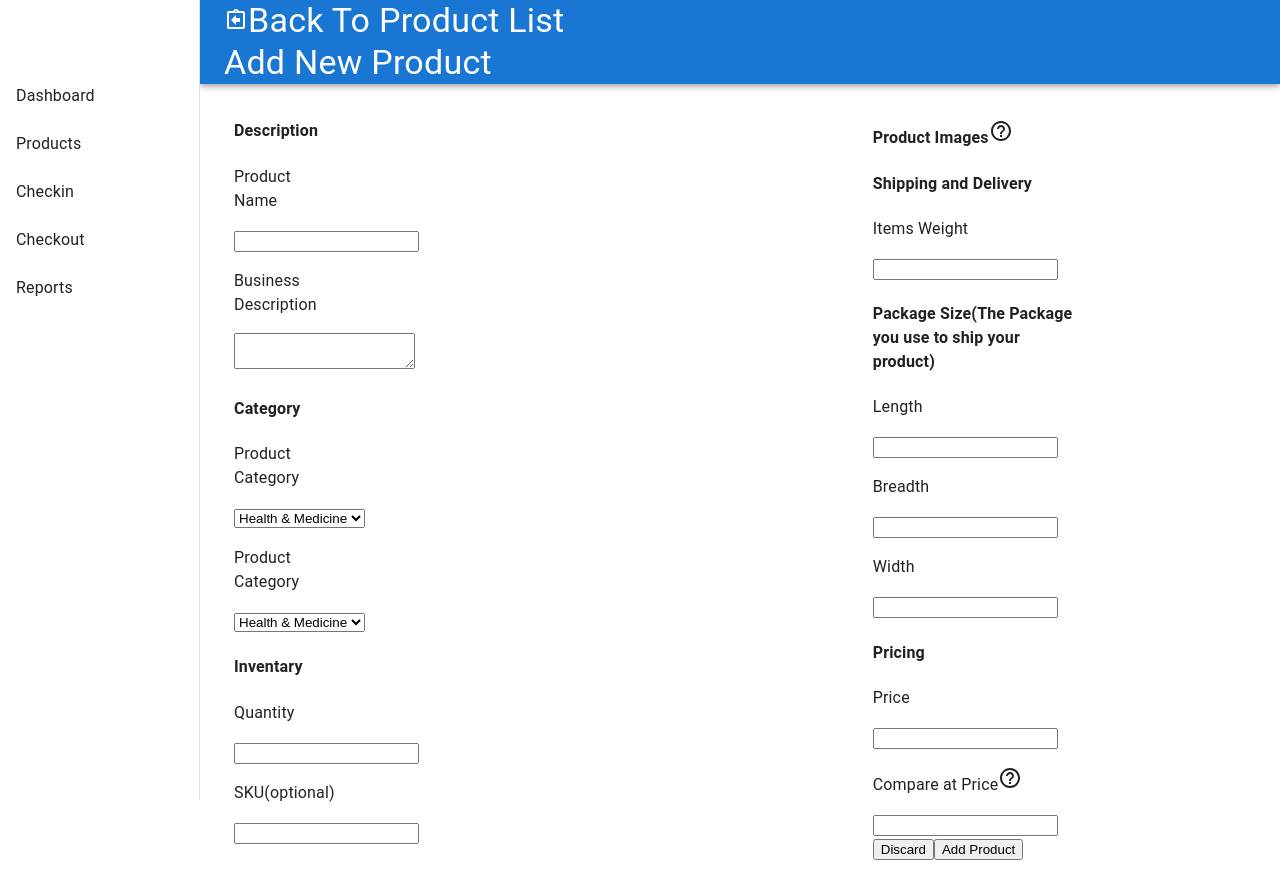
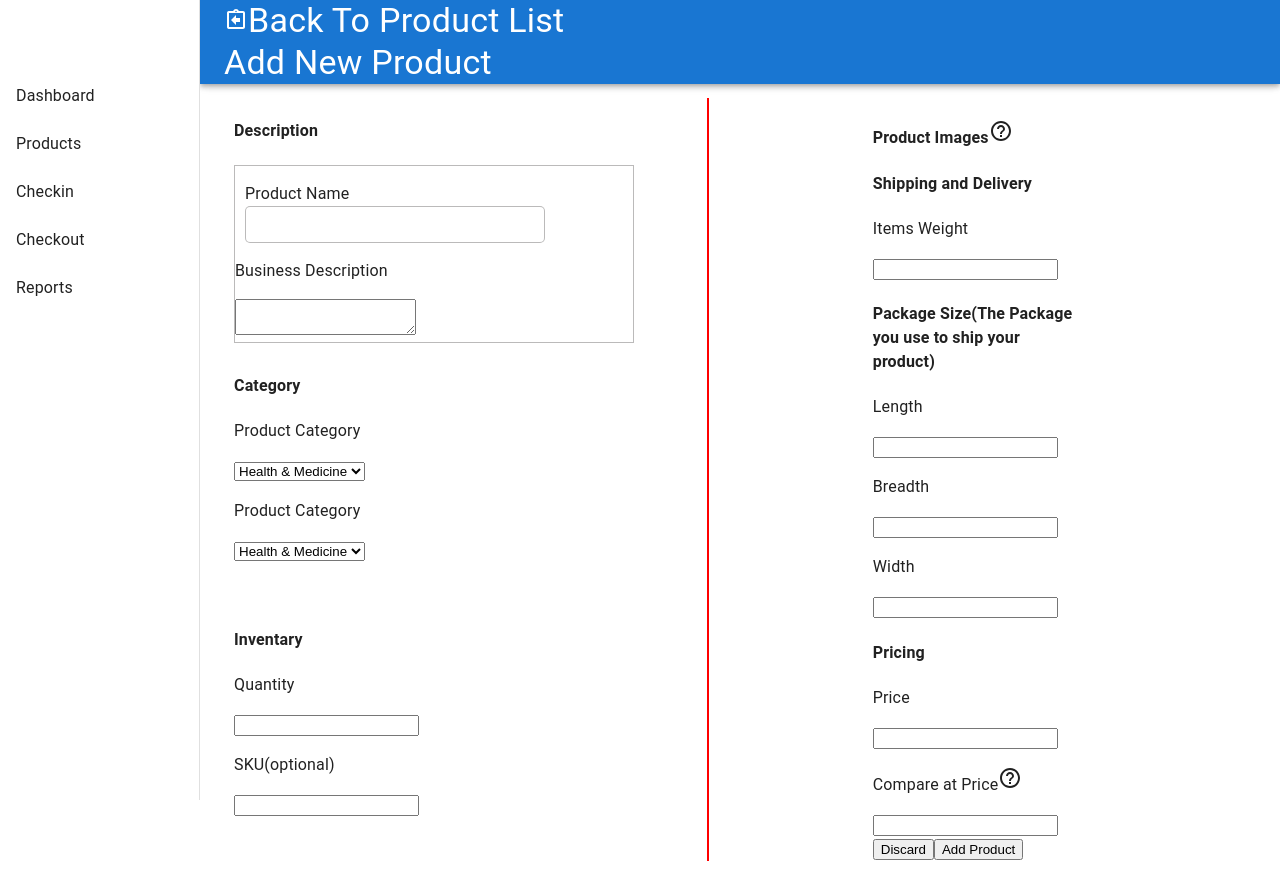
Before and after one commit to FatimaMary/stack-ui, a React (Create React App) app: page / in a window 1280 px wide. Built offline with nearby package versions, Linux system fonts and the light colour scheme.

Commit message:
css updated

```diff
--- /dev/null
+++ b/src/Components/ProductAdd.css
@@ -0,0 +1,27 @@
+.addproduct-container1{
+    display: flex;
+    flex-direction: column;
+    justify-content: space-around;
+    width: 45%;
+    border-right: 2px solid red;
+}
+
+.container1-grid1-div{
+    box-sizing: border-box;
+    border: 1px solid rgba(120, 118, 118, .5);
+    width: 400px;
+}
+
+.container1-grid1-p {
+    margin-bottom: 0px;
+    padding-left: 10px;
+}
+
+.container1-grid1-input {
+    margin-left: 10px;
+    padding: 10px;
+    width: 300px;
+    border-radius: 5px;
+    outline: none;
+    border: 1px solid rgba(120, 118, 118, .5);
+}
--- a/src/Components/ProductAdd.js
+++ b/src/Components/ProductAdd.js
@@ -20,7 +20,7 @@ import AttachMoneySharpIcon from '@mui/icons-material/AttachMoneySharp';
 import AssignmentReturnOutlinedIcon from '@mui/icons-material/AssignmentReturnOutlined';
 import { useState } from 'react';
 import axios from 'axios';
-import { Description } from '@mui/icons-material';
+import './ProductAdd.css';
 
 
 const drawerWidth = 200;
@@ -150,13 +150,17 @@ export default function ProductAdd() {
         <Toolbar />
         <Grid container rowSpacing={1} columnSpacing={{ xs: 1, sm: 2, md: 3 }} style={{display: 'flex', justifyContent: 'space-between', margin: '10px'}}>
         <div className='addproduct-container1'>
-        <Grid item xs={6}>
+        <Grid item xs={6} className='container1-grid1'>
             <h4>Description</h4>
-            <div>
-                <p>Product Name</p>
-                <input name='name' value={productName} onChange={(e) => setProductName(e.target.value)}/>
+            <div className='container1-grid1-div'>
+              {/* <div className='container1-grid1-subdiv'> */}
+                <p className='container1-grid1-p'>Product Name</p>
+                <input className='container1-grid1-input' name='name' value={productName} onChange={(e) => setProductName(e.target.value)}/>
+              {/* </div> */}
+              <div>
                 <p>Business Description</p>
                 <textarea name='description' value={description} onChange={(e) => setDescription(e.target.value)}/>
+              </div>
             </div>
         </Grid>
         <Grid item xs={6} >
```
